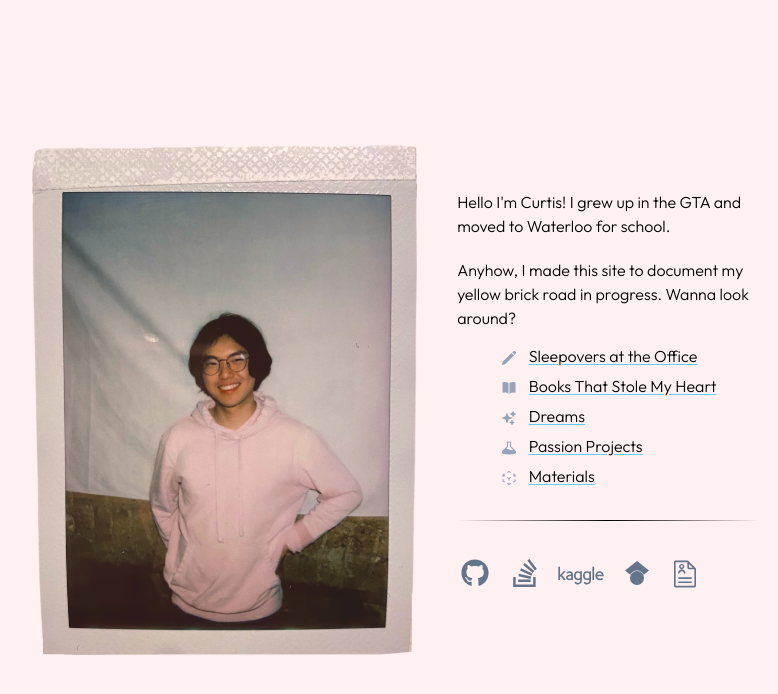
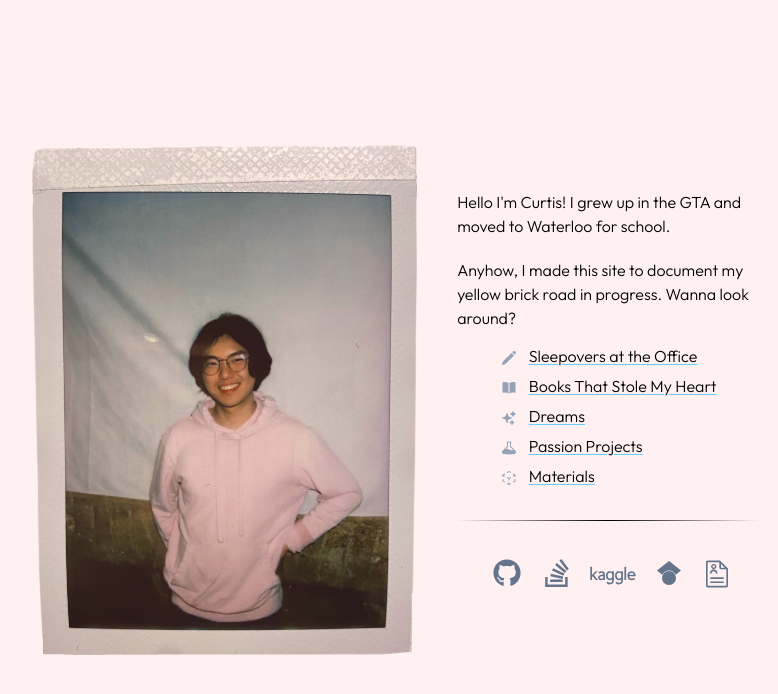
Before and after one commit to chongcurtis/chongcurtis.github.io, a Next.js app: page / in a window 1280 px wide. Shown: the top 694 px of the page, without its empty margins (224-1002 px from the left). Built offline with nearby package versions, Linux system fonts and the light colour scheme.

Commit message:
fix social link positioning

```diff
--- a/src/components/sidebar/SocialLinks.tsx
+++ b/src/components/sidebar/SocialLinks.tsx
@@ -112,9 +112,14 @@ const links: Link[] = [
     },
 ];
 
-export const SocialLinks = () => {
+export const SocialLinks = ({ centered = false }: { centered?: boolean }) => {
     return (
-        <div className="fixed relative z-10 mt-0 flex w-full cursor-default items-center justify-start no-underline">
+        <div
+            className={classNames(
+                "fixed relative z-10 mt-0 flex w-full flex-wrap cursor-default items-center no-underline",
+                centered ? "justify-center" : "justify-start"
+            )}
+        >
             {links.map((link, idx) => {
                 return (
                     <div key={idx}>
--- a/src/pages/index.tsx
+++ b/src/pages/index.tsx
@@ -48,7 +48,7 @@ export default function Home() {
                     </div>
                     <div className="h-3"></div>
                     <ThinLine animateImmediately={true} />
-                    <SocialLinks />
+                    <SocialLinks centered />
                 </div>
             </div>
             <div className="h-32" />
```
